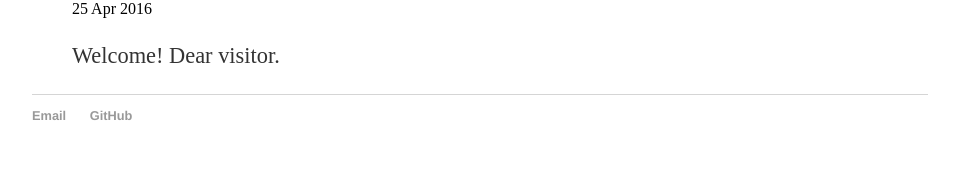
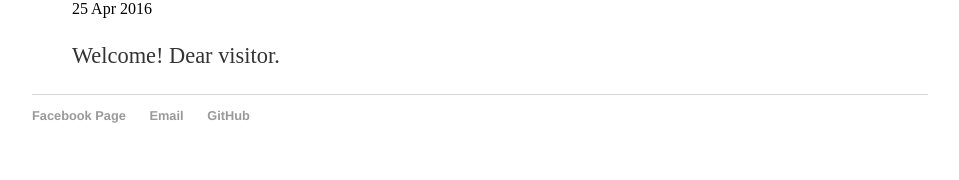
Before and after one commit to maxiulee/maxiulee.github.io, a Jekyll site: the page built from index.html, in a window 1280 px wide. Shown: the part 893-1073 px from the top of the page, without its empty margins (160-1119 px from the left). Built offline with Jekyll 4.4.1, drawn with Linux system fonts in a browser that asks for light colours.

Commit message:
Update default.html

```diff
--- a/_layouts/default.html
+++ b/_layouts/default.html
@@ -23,6 +23,7 @@
 
 		<footer>
     		<ul>
+        		<li><a href=https://www.facebook.com/mitsandpi>Facebook Page</li>
         		<li><a href="mailto:chenchendcr@gmail.com">Email</a></li>
         		<li><a href="https://github.com/maxiulee">GitHub</a></li>
 			</ul>
```
